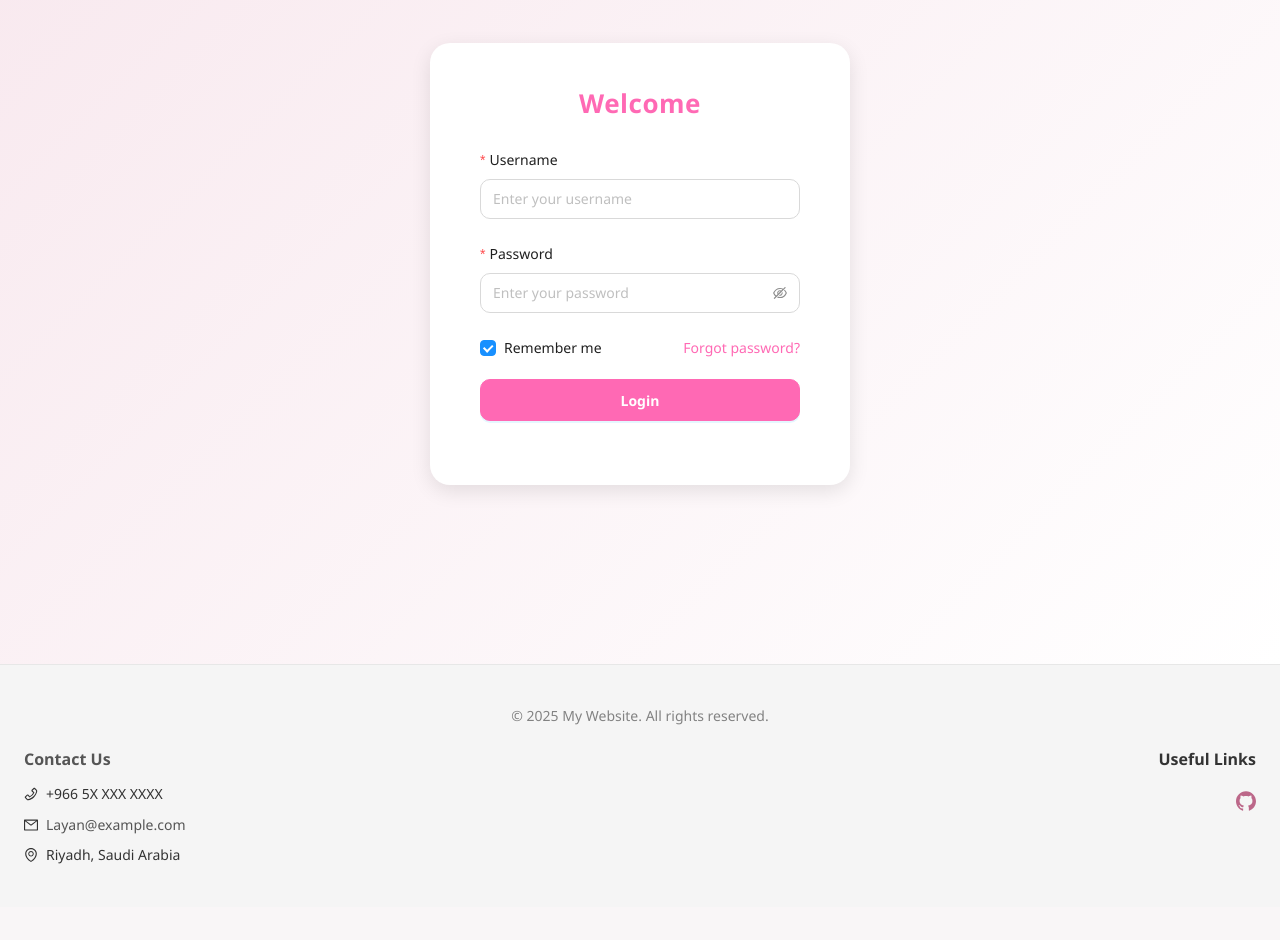
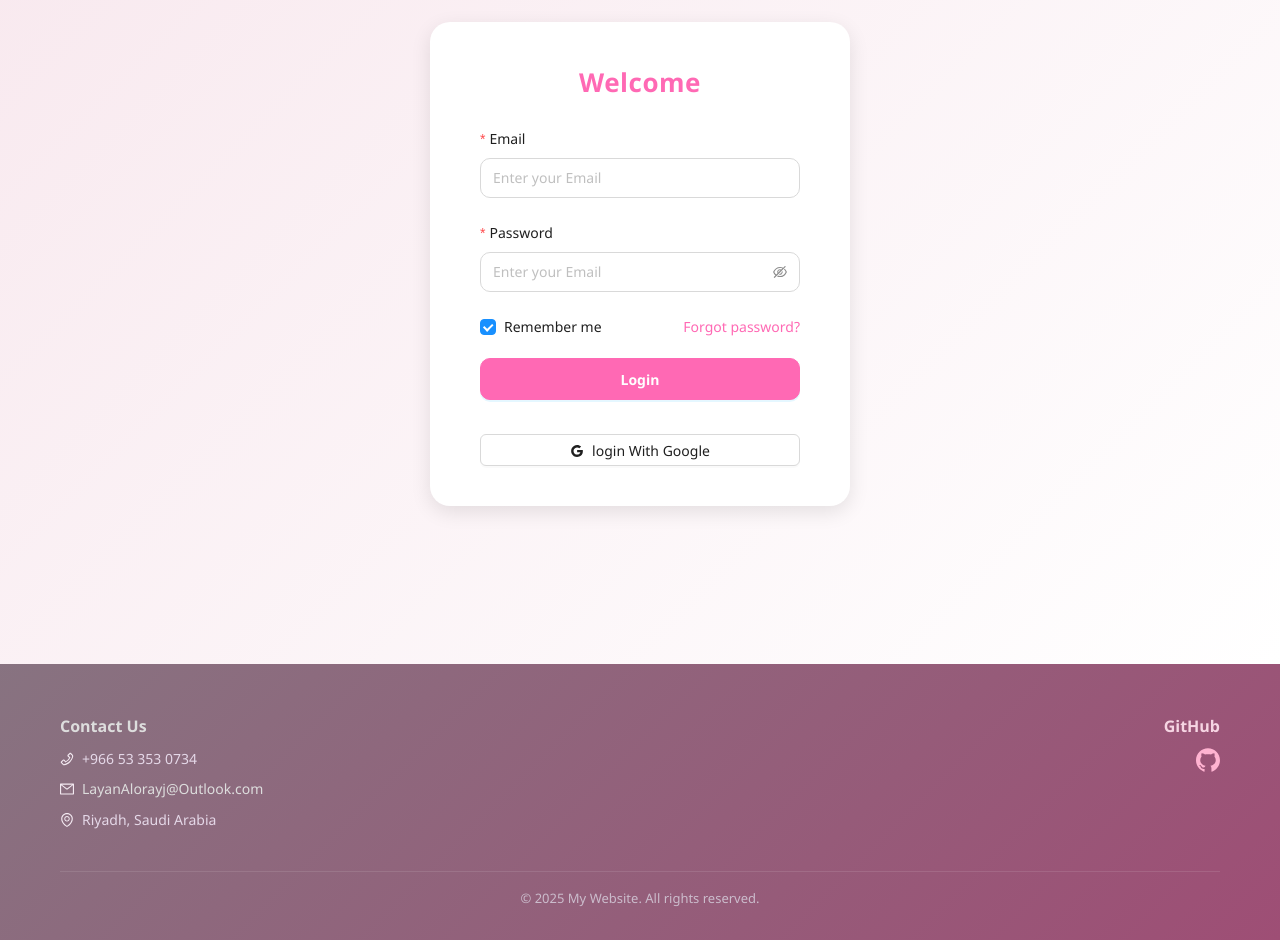
Before and after one commit to LayanALorayj/shopping-cart, a React (Vite) app: page /login in a window 1280 px wide. Shown: the part 200-1140 px from the top of the page. Before the commit the page ends 1107 px from the top, so only its background shows below. Built offline with nearby package versions, Linux system fonts and the light colour scheme; no server answers.

Commit message:
add Fireauth

```diff
--- a/package.json
+++ b/package.json
@@ -16,6 +16,7 @@
     "@redux-devtools/extension": "^3.3.0",
     "antd": "^5.27.4",
     "axios": "^1.12.2",
+    "firebase": "^12.4.0",
     "immer": "^10.1.3",
     "react": "^19.1.1",
     "react-dom": "^19.1.1",
--- a/src/App.css
+++ b/src/App.css
@@ -783,57 +783,65 @@ h1 {
 }
 
 .footer-container {
-  background-color: #f5f5f5;
-  color: #333;
-  padding: 40px 24px;
-  border-top: 1px solid rgba(0, 0, 0, 0.06);
-  text-align: left;
-  bottom: 0;
-  width: 100%;
-}
-
-.footer-copy-center {
-  text-align: center;
-  margin-bottom: 20px;
+  background: linear-gradient(135deg, #573b4eb3, #9e4e75);
+  color: #f3e9f1;
+  padding: 50px 60px 30px;
+  font-family: "Poppins", "Segoe UI", sans-serif;
 }
 
 .footer-title {
-  margin-bottom: 12px !important;
-  color: #333 !important;
-  font-weight: 600;
+  color: #f6d5e3 !important;
+  font-weight: 600 !important;
+  margin-bottom: 10px !important;
   cursor: pointer;
   transition: color 0.3s ease;
 }
 
 .footer-title:hover {
-  color: #bc6789 !important;
-}
-
-.footer-text {
-  color: #333 !important;
+  color: #ffb3d1 !important;
 }
 
 .footer-link {
-  color: #555 !important;
+  color: #ddd !important;
+}
+
+.footer-text,
+.footer-link {
+  color: #e5d8e8;
+  font-size: 14px;
   transition: color 0.3s ease;
 }
 
 .footer-link:hover {
-  color: #9c4f73 !important;
+  color: #ffb3d1 !important;
 }
 
 .footer-right {
-  text-align: right;
+  display: flex;
+  flex-direction: column;
+  align-items: flex-end;
 }
 
-.footer-social {
-  margin-top: 8px;
+.footer-social a {
+  color: #ffb3d1;
+  transition: transform 0.3s ease, color 0.3s ease;
+}
+
+.footer-social a:hover {
+  transform: scale(1.3);
+  color: #ffffff;
+}
+
+.footer-copy-center {
+  text-align: center;
+  border-top: 1px solid rgba(255, 255, 255, 0.1);
+  padding-top: 15px;
+  margin-top: 40px;
 }
 
 .footer-copy {
-  color: #666;
-  opacity: 0.8;
-  font-size: 14px;
+  color: #cbbccc;
+  font-size: 13px;
 }
 
   html[dir="rtl"] .footer-column {
--- /dev/null
+++ b/src/Config/authService.ts
@@ -0,0 +1,15 @@
+import {
+  signInWithEmailAndPassword,
+  signInWithPopup,
+  type UserCredential,
+} from "firebase/auth";
+import { auth, googleProvider } from "./firebase";
+
+export const firebaseAuthService = {
+  loginWithEmail: async (email: string, password: string): Promise<UserCredential> => {
+    return await signInWithEmailAndPassword(auth, email, password);
+  },
+  loginWithGoogle: async (): Promise<UserCredential> => {
+    return await signInWithPopup(auth, googleProvider);
+  },
+};
--- /dev/null
+++ b/src/Config/firebase.ts
@@ -0,0 +1,17 @@
+import { initializeApp } from "firebase/app";
+import { getAuth, GoogleAuthProvider } from "firebase/auth";
+
+
+const firebaseConfig = {
+  apiKey: import.meta.env.VITE_FIREBASE_API_KEY as string,
+  authDomain: import.meta.env.VITE_FIREBASE_AUTH_DOMAIN as string,
+  projectId: import.meta.env.VITE_FIREBASE_PROJECT_ID as string,
+  storageBucket: import.meta.env.VITE_FIREBASE_STORAGE_BUCKET as string,
+  messagingSenderId: import.meta.env.VITE_FIREBASE_MESSAGING_SENDER_ID as string,
+  appId: import.meta.env.VITE_FIREBASE_APP_ID as string,
+  measurementId: import.meta.env.VITE_FIREBASE_MEASUREMENT_ID as string,
+};
+
+const app = initializeApp(firebaseConfig);
+export const auth = getAuth(app);
+export const googleProvider = new GoogleAuthProvider();
--- a/src/components/layout/Footer.tsx
+++ b/src/components/layout/Footer.tsx
@@ -22,13 +22,6 @@ const AppFooter = () => {
 
   return (
     <Footer className="footer-container">
-      <div className="footer-copy-center">
-        <Text className="footer-copy">
-          © {new Date().getFullYear()} {t("footer.siteName")}.{" "}
-          {t("footer.rightsReserved")}
-        </Text>
-      </div>
-
       <Row justify="space-between" align="top" gutter={[16, 16]}>
         <Col xs={24} sm={24} md={12}>
           <Title
@@ -42,13 +35,13 @@ const AppFooter = () => {
           <Space direction="vertical" size="small">
             <Space>
               <PhoneOutlined />
-              <Text className="footer-text">+966 5X XXX XXXX</Text>
+              <Text className="footer-text">+966 53 353 0734</Text>
             </Space>
 
             <Space>
               <MailOutlined />
-              <Link href="mailto:info@example.com" className="footer-link">
-                Layan@example.com
+              <Link href="mailto:LayanAlorayj@Outlook.com" className="footer-link">
+                LayanAlorayj@Outlook.com
               </Link>
             </Space>
 
@@ -61,22 +54,26 @@ const AppFooter = () => {
 
         <Col xs={24} sm={24} md={12} className="footer-right">
           <Title level={5} className="footer-title">
-            {t("footer.usefulLinks")}
+            GitHub
           </Title>
-
-          <Space direction="vertical" size="small" className="footer-links">
           <div className="footer-social">
             <Link
               href="https://github.com/LayanALorayj/shopping-cart"
               target="_blank"
               aria-label="GitHub"
             >
-                <GithubOutlined style={{ fontSize: 20, color: "#bc6789" }} />
+              <GithubOutlined style={{ fontSize: 24 }} />
             </Link>
           </div>
-          </Space>
         </Col>
       </Row>
+
+      <div className="footer-copy-center">
+        <Text className="footer-copy">
+          © {new Date().getFullYear()} {t("footer.siteName")}.{" "}
+          {t("footer.rightsReserved")}
+        </Text>
+      </div>
     </Footer>
   );
 };
--- a/src/hooks/useAuthStore.ts
+++ b/src/hooks/useAuthStore.ts
@@ -9,6 +9,8 @@ interface User {
   lastName: string;
   gender: string;
   image: string;
+  displayName: string;
+  photoURL: string;
 }
 
 interface AuthStore {
--- a/src/pages/LoginPage.tsx
+++ b/src/pages/LoginPage.tsx
@@ -1,9 +1,10 @@
 import React from "react";
-import { Form, Input, Button, Checkbox, message } from "antd";
+import { Form, Input, Button, Checkbox, message, Space } from "antd";
 import { useNavigate } from "react-router-dom";
 import { useTranslation } from "react-i18next";
-import { userService } from "../services";
+import { GoogleOutlined } from "@ant-design/icons";
 import useAuthStore from "../hooks/useAuthStore";
+import { firebaseAuthService } from "../Config/authService";
 import "../App.css";
 
 const Login: React.FC = () => {
@@ -11,14 +12,46 @@ const Login: React.FC = () => {
   const navigate = useNavigate();
   const { login } = useAuthStore();
 
-  const onFinish = async (values: any) => {
+  const mapFirebaseUserToStoreUser = (firebaseUser: import("firebase/auth").User) => ({
+    id: Number(firebaseUser.uid.substring(0, 8)),
+  username: firebaseUser.email || "",
+  email: firebaseUser.email || "",
+  firstName: firebaseUser.displayName?.split(" ")[0] || "",
+  lastName: firebaseUser.displayName?.split(" ")[1] || "",
+  gender: "",
+  image: firebaseUser.photoURL || "",
+  displayName: firebaseUser.displayName || "",
+  photoURL: firebaseUser.photoURL || "",
+  });
+
+  const handleLoginWithEmail = async (values: any) => {
     try {
-      const data = await userService.login({ username: values.username, password: values.password });
-      login(data, { accessToken: data.token, refreshToken: data.token });
+      const result = await firebaseAuthService.loginWithEmail(values.email, values.password);
+      const token = await result.user.getIdToken();
+      const user = mapFirebaseUserToStoreUser(result.user);
+
+      login(user, { accessToken: token, refreshToken: token });
       message.success(t("login.success"));
       navigate("/profile");
-    } catch (error) {
+    } catch (err: any) {
+      console.error(err);
       message.error(t("login.invalid"));
+    }
+  };
+
+  const handleGoogleLogin = async () => {
+    try {
+      const result = await firebaseAuthService.loginWithGoogle();
+      console.log("Google user:", result.user);
+      const token = await result.user.getIdToken();
+      const user = mapFirebaseUserToStoreUser(result.user);
+
+      login(user, { accessToken: token, refreshToken: token });
+      message.success("Logged in with Google");
+      navigate("/profile");
+    } catch (err: any) {
+      console.error(err);
+      message.error("Google login failed");
     }
   };
 
@@ -26,12 +59,27 @@ const Login: React.FC = () => {
     <div className="login-page">
       <div className="login-card">
         <h2 className="login-title">{t("login.welcome")}</h2>
-        <Form name="login" layout="vertical" initialValues={{ remember: true }} onFinish={onFinish} autoComplete="off">
-          <Form.Item name="username" label={t("login.username")} rules={[{ required: true, message: t("login.enterUsername") }]}>
-            <Input placeholder={t("login.enterUsername")} />
+
+        <Form
+          name="login"
+          layout="vertical"
+          onFinish={handleLoginWithEmail}
+          initialValues={{ remember: true }}
+          autoComplete="off"
+        >
+          <Form.Item
+            name="Email"
+            label={t("login.email")}
+            rules={[{ required: true, message: t("login.enterEmail") }]}
+          >
+            <Input placeholder={t("login.enterEmail")} />
           </Form.Item>
 
-          <Form.Item name="password" label={t("login.password")} rules={[{ required: true, message: t("login.enterPassword") }]}>
+          <Form.Item
+            name="password"
+            label={t("login.password")}
+            rules={[{ required: true, message: t("login.enterPassword") }]}
+          >
             <Input.Password placeholder={t("login.enterPassword")} />
           </Form.Item>
 
@@ -42,11 +90,22 @@ const Login: React.FC = () => {
             <a href="#">{t("login.forgot")}</a>
           </div>
 
-          <Form.Item style={{ marginTop: "20px" }}>
+          <Form.Item style={{ marginTop: 20 }}>
             <Button type="primary" htmlType="submit" block>
               {t("login.login")}
             </Button>
           </Form.Item>
+
+          <Space direction="vertical" style={{ width: "100%" }}>
+            <Button
+              icon={<GoogleOutlined />}
+              onClick={handleGoogleLogin}
+              block
+              style={{ marginTop: 10 }}
+            >
+              {t("login.loginWithGoogle")}
+            </Button>
+          </Space>
         </Form>
       </div>
     </div>
--- a/src/pages/Profile/index.tsx
+++ b/src/pages/Profile/index.tsx
@@ -22,21 +22,54 @@ const ProfilePage: React.FC = () => {
 
   if (!isAuthenticated) return null;
 
+  const profileImage = user?.photoURL || user?.image;
+
   return (
     <div className={styles.profilePage}>
       <Card className={styles.profileCard} bordered={false}>
-        <div style={{ textAlign: 'center', padding: '20px' }}>
-          <Avatar size={120} src={user?.image} icon={<UserOutlined />} className={styles.profileAvatar} />
-          <Title level={2} style={{ marginTop: '16px' }}>{user?.firstName || t("profile.unknown")} {user?.lastName || ""}</Title>
-          <Text type="secondary" style={{ fontSize: '16px' }}>@{user?.username}</Text>
-          <div style={{ marginTop: '16px' }}>
-            <Text type="secondary" style={{ display: 'block', marginBottom: '8px' }}><MailOutlined /> {user?.email || t("profile.noEmail")}</Text>
-            <Text type="secondary" style={{ display: 'block' }}>{t("profile.gender")}: {user?.gender || "N/A"}</Text>
+        <div style={{ textAlign: "center", padding: "20px" }}>
+          <Avatar
+            size={120}
+            src={profileImage}
+            icon={<UserOutlined />}
+            className={styles.profileAvatar}
+          />
+
+          <Title level={2} style={{ marginTop: "16px" }}>
+            {user?.displayName ||
+              `${user?.firstName || t("profile.unknown")} ${user?.lastName || ""}`}
+          </Title>
+
+          <Text type="secondary" style={{ fontSize: "16px" }}>
+            @{user?.username || user?.email?.split("@")[0]}
+          </Text>
+
+          <div style={{ marginTop: "16px" }}>
+            <Text
+              type="secondary"
+              style={{ display: "block", marginBottom: "8px" }}
+            >
+              <MailOutlined /> {user?.email || t("profile.noEmail")}
+            </Text>
+            {user?.gender && (
+              <Text type="secondary" style={{ display: "block" }}>
+                {t("profile.gender")}: {user.gender}
+              </Text>
+            )}
           </div>
         </div>
 
-        <div style={{ textAlign: 'center', marginTop: '32px' }}>
-          <Button type="primary" danger size="large" onClick={() => { logout(); message.info(t("profile.loggedOut")); navigate("/login"); }}>
+        <div style={{ textAlign: "center", marginTop: "32px" }}>
+          <Button
+            type="primary"
+            danger
+            size="large"
+            onClick={() => {
+              logout();
+              message.info(t("profile.loggedOut"));
+              navigate("/login");
+            }}
+          >
             {t("profile.logout")}
           </Button>
         </div>
--- a/src/translation/locale/ar.json
+++ b/src/translation/locale/ar.json
@@ -64,15 +64,16 @@
   },
   "login": {
     "welcome": "مرحبا",
-    "username": "اسم المستخدم",
+    "email": " الايميل",
     "password": "كلمة المرور",
-    "enterUsername": "أدخل اسم المستخدم",
+    "enterEmail": "أدخل البريد الاكتروني",
     "enterPassword": "أدخل كلمة المرور",
     "remember": "تذكرني",
     "forgot": "نسيت كلمة المرور؟",
     "login": "تسجيل الدخول",
     "success": "تم تسجيل الدخول بنجاح!",
-    "invalid": "اسم المستخدم أو كلمة المرور غير صحيحة"
+    "invalid": "البريد الاكتروني أو كلمة المرور غير صحيحة",
+    "loginWithGoogle": "تسجيل الدخول بواسطة قوقل"
   },
   "profile": {
     "loginFirst": "يرجى تسجيل الدخول أولا",
@@ -105,7 +106,6 @@
     "description": "وصف قصير عن الموقع — يمكنك كتابة شعار الموقع أو الغرض منه هنا.",
     "contactUs": "تواصل معنا",
     "location": "الرياض، المملكة العربية السعودية",
-    "usefulLinks": "روابط مفيدة",
     "aboutUs": "عنّا",
     "privacyPolicy": "سياسة الخصوصية",
     "termsConditions": "الشروط والأحكام",
--- a/src/translation/locale/en.json
+++ b/src/translation/locale/en.json
@@ -56,15 +56,16 @@
   },
   "login": {
     "welcome": "Welcome",
-    "username": "Username",
+    "email": "Email",
     "password": "Password",
-    "enterUsername": "Enter your username",
-    "enterPassword": "Enter your password",
+    "enterEmail": "Enter your Email",
+    "enterPassword": "Enter your Email",
     "remember": "Remember me",
     "forgot": "Forgot password?",
     "login": "Login",
     "success": "Logged in successfully!",
-    "invalid": "Invalid username or password"
+    "invalid": "Invalid Email or password",
+    "loginWithGoogle": "login With Google"
   },
   "profile": {
     "loginFirst": "Please log in first",
@@ -103,7 +104,6 @@
     "siteName": "My Website",
     "contactUs": "Contact Us",
     "location": "Riyadh, Saudi Arabia",
-    "usefulLinks": "Useful Links",
     "aboutUs": "About Us",
     "privacyPolicy": "Privacy Policy",
     "termsConditions": "Terms & Conditions",
```
Also changed, not shown: 2 other files (tests, documents, lock files or other folders). Lines whose indentation alone changed are shown as unchanged.
